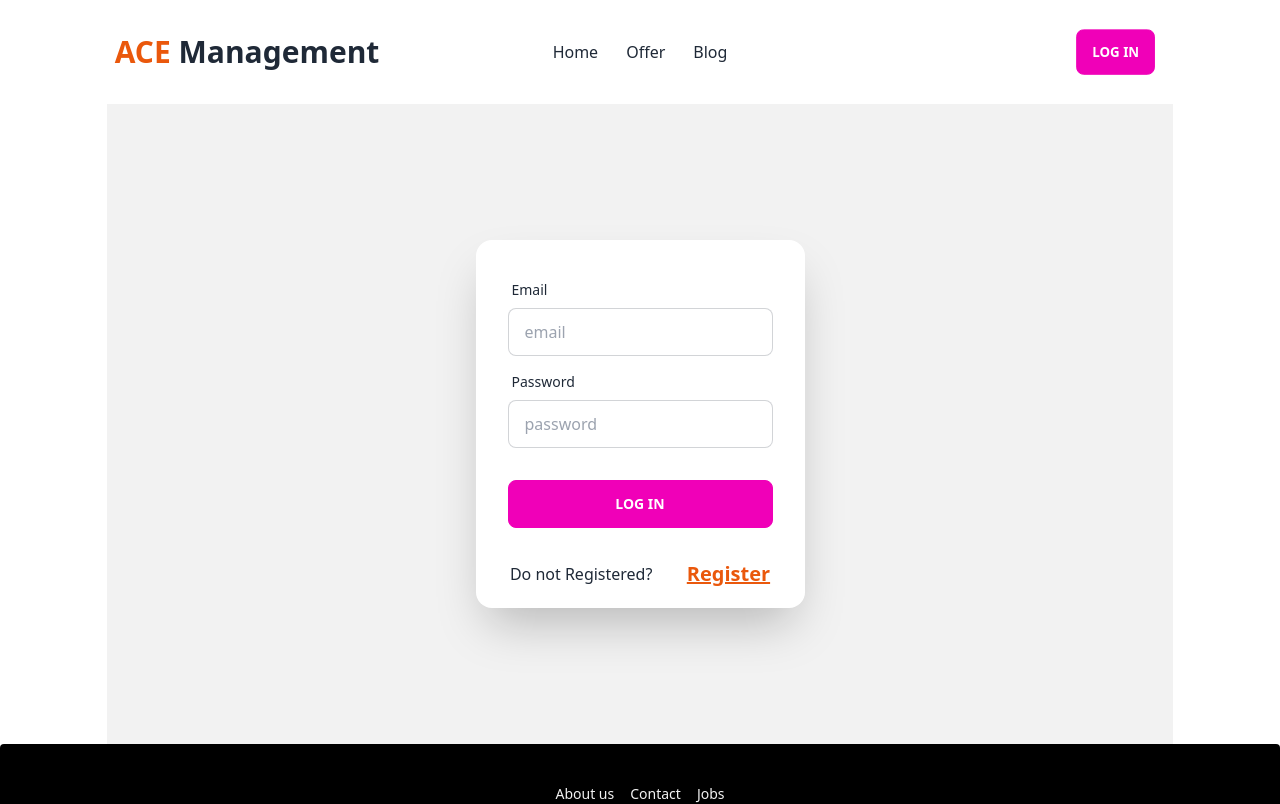
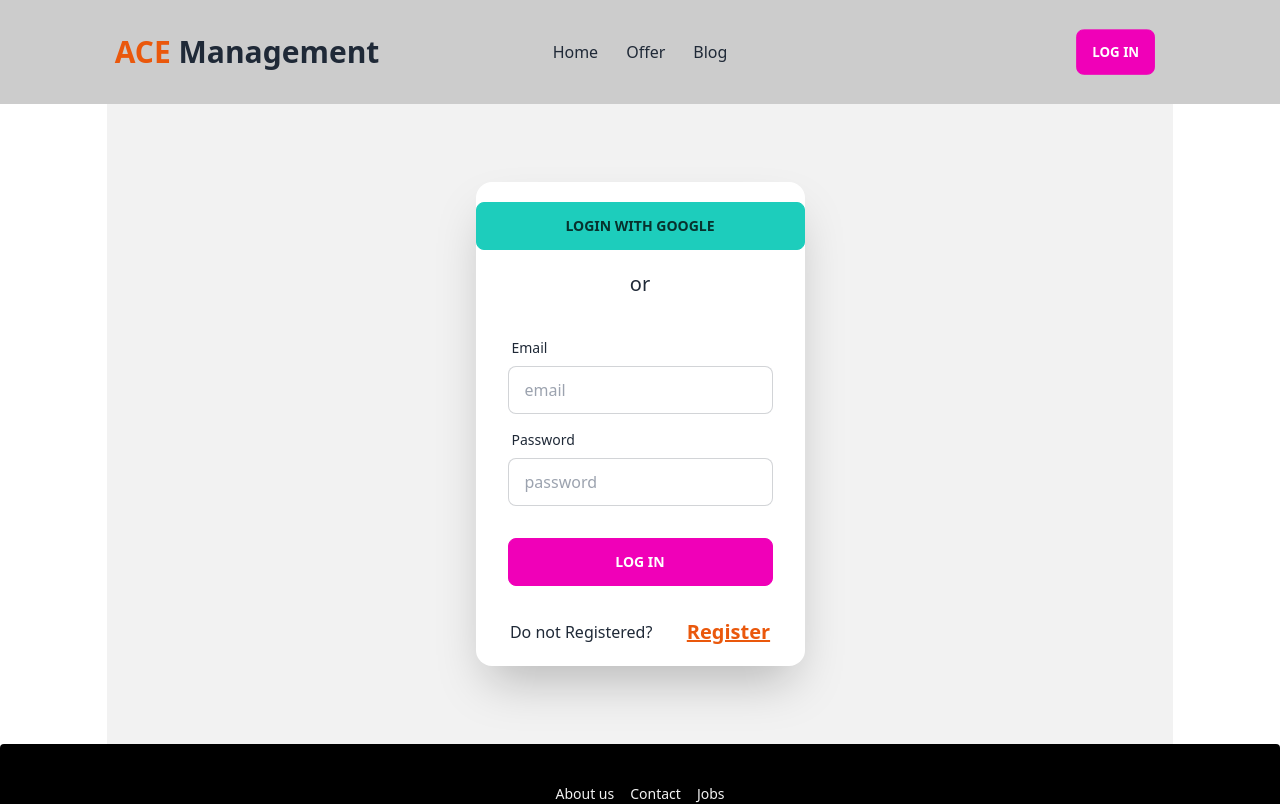
Before and after one commit to Mehedimid/cultural-event, a React (Vite) app: page /login in a window 1280 px wide. Shown: the top 804 px of the page. Built offline with nearby package versions, Linux system fonts and the light colour scheme; no server answers.

Commit message:
question and answer file added

```diff
--- a/src/components/Navbar.jsx
+++ b/src/components/Navbar.jsx
@@ -21,7 +21,7 @@ function Navbar(props) {
   );
   return (
     <>
-      <div className="py-4">
+      <div className="py-4 bg-black bg-opacity-20">
         <div className="navbar sizing ">
           <div className="navbar-start">
             <div className="dropdown">
--- a/src/layout/Layout.jsx
+++ b/src/layout/Layout.jsx
@@ -3,6 +3,9 @@ import { Outlet } from 'react-router-dom';
 import Footer from '../components/Footer';
 
 function Layout(props) {
+    let x ;
+    x ={}
+    console.log(x)
     return (
         <div>
             <Outlet></Outlet>
--- a/src/pages/Login.jsx
+++ b/src/pages/Login.jsx
@@ -3,10 +3,26 @@ import Navbar from '../components/Navbar';
 import { Link, useNavigate } from 'react-router-dom';
 import { AuthContext } from '../AuthProvider/AuthProvider';
 import { ToastContainer, toast } from 'react-toastify';
+import { GoogleAuthProvider, signInWithPopup } from 'firebase/auth';
+import auth from '../firebase/firebase.config';
 
 function Login({location}) {
     const {logInUser} = useContext(AuthContext)
     const navigate = useNavigate()
+
+    const provider = new GoogleAuthProvider()
+    // console.log(createUser)
+
+
+    //====== Log in with google =====
+    const googleHandler = () =>{
+      signInWithPopup(auth, provider)
+      .then(result => {
+        toast.success('wow!!! Successfully Logged in!!')
+      })
+      .catch(error => toast.error(error.message))
+    }
+
 
 
     const handleLogin = e =>{
@@ -30,10 +46,13 @@ function Login({location}) {
             <Navbar></Navbar>
             <div >
 
-      <div className="hero min-h-[80vh] sizing bg-base-200">
+      <div className="hero min-h-[80vh] sizing bg-base-200 py-10">
         <div className="md:hero-content flex-col lg:flex-row-reverse">
-
           <div className="card flex-shrink-0 w-full max-w-sm shadow-2xl bg-base-100">
+          <div className="mt-5">
+              <button onClick={googleHandler} className="btn btn-accent  w-full">Login with Google</button>
+             </div>
+             <p className="text-center text-xl font-medium mt-5">or</p>
             <form className="md:card-body" onSubmit={handleLogin}>
               <div className="form-control">
                 <label className="label">
--- a/src/pages/Register.jsx
+++ b/src/pages/Register.jsx
@@ -58,6 +58,7 @@ function Register(props) {
   return (
     <div>
       <Navbar></Navbar>
+      <h1 className="my-10 text-center font-bold text-3xl">Please Register Here</h1>
       <div className="hero min-h-[80vh] sizing bg-base-200">
         <div className="md:hero-content flex-col lg:flex-row-reverse">
           <div className="card flex-shrink-0  max-w-sm shadow-2xl bg-base-100">
```
Also changed, not shown: 1 other file (tests, documents, lock files or other folders).
